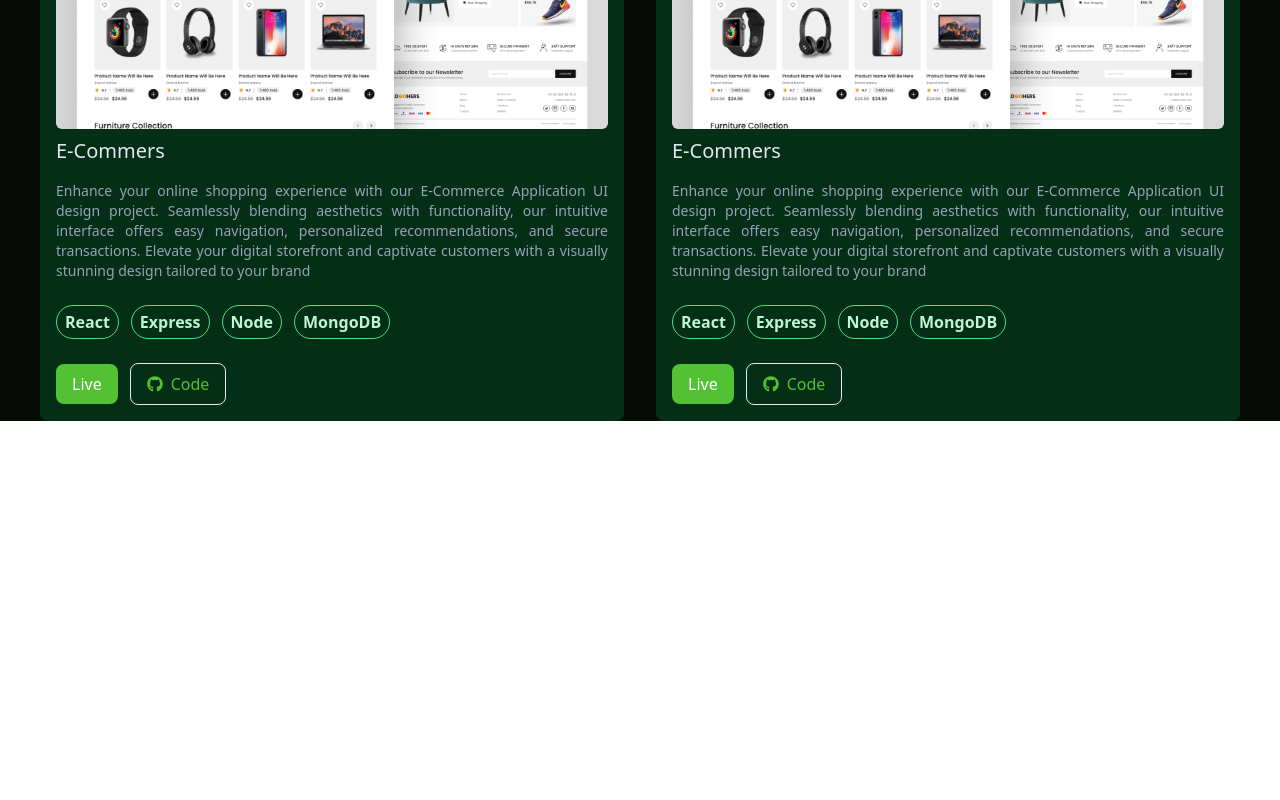
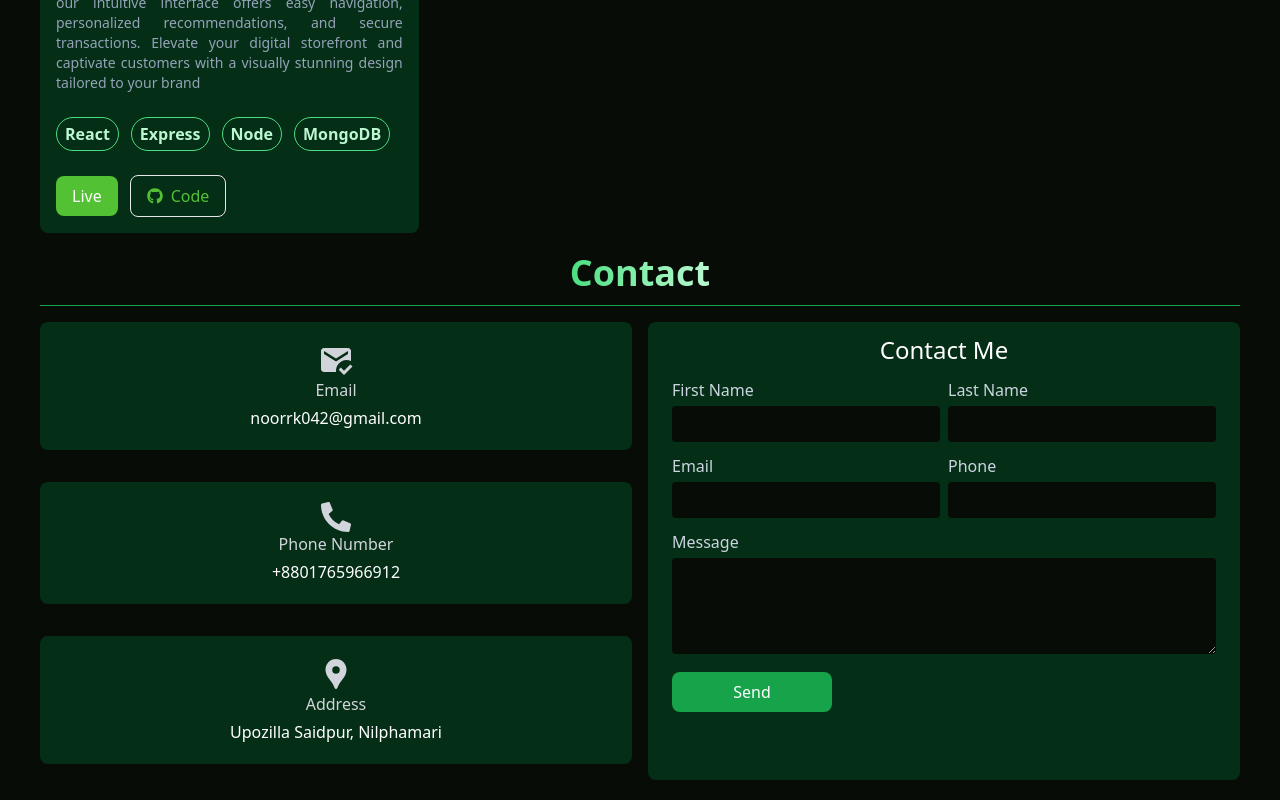
Before and after one commit to RashedujjamanNoor/portfolio, a React (Vite) app: page / in a window 1280 px wide. Shown: the part 2123-2923 px from the top of the page. Before the commit the page ends 2544 px from the top, so only its background shows below. Built offline with nearby package versions, Linux system fonts and the light colour scheme.

Commit message:
create contact component

```diff
--- a/src/components/Contact.jsx
+++ b/src/components/Contact.jsx
@@ -1,7 +1,101 @@
 import React from "react";
+import { FaPhoneAlt } from "react-icons/fa";
+import { MdMarkEmailRead } from "react-icons/md";
+import { MdLocationPin } from "react-icons/md";
 
 const Contact = () => {
-  return <div>Contact</div>;
+  return (
+    <div className="py-5 ">
+      <h1 className="font-bold text-center text-2xl mb-3  md:text-3xl lg:text-4xl 2xl:text-5xl">
+        <span className="text-transparent bg-clip-text bg-gradient-to-r from-green-400 via-green-300 to-green-200">
+          Contact
+        </span>
+      </h1>
+      <hr className="border-green-600" />
+
+      <div className="md:flex justify-between  ">
+        <div className="flex flex-col justify-center items-center w-full mr-4">
+          <div className="bg-green-950 flex flex-col justify-center items-center w-full my-4 py-5 px-4 font-medium gap-1 rounded-lg">
+            <p className="flex flex-col justify-center items-center text-gray-300">
+              <span>
+                <MdMarkEmailRead className="text-4xl" />
+              </span>
+              Email
+            </p>
+            <p>noorrk042@gmail.com</p>
+          </div>
+          <div className="bg-green-950 flex flex-col justify-center items-center w-full my-4 py-5 font-medium gap-1 rounded-lg">
+            <p className="flex flex-col justify-center items-center text-gray-300">
+              <span>
+                <FaPhoneAlt className="text-3xl" />
+              </span>
+              Phone Number
+            </p>
+            <p>+8801765966912</p>
+          </div>
+          <div className="bg-green-950 flex flex-col justify-center items-center w-full my-4 py-5 font-medium gap-1 rounded-lg px-4 text-center">
+            <p className="flex flex-col justify-center items-center text-gray-300">
+              <span>
+                <MdLocationPin className="text-4xl" />
+              </span>
+              Address
+            </p>
+            <p>Upozilla Saidpur, Nilphamari</p>
+          </div>
+        </div>
+        <div className="max-w- flex flex-col  items-center bg-green-950 rounded-lg mt-4 w-full">
+          <h1 className="my-3 text-2xl font-medium">Contact Me</h1>
+          <form className="px-6 w-full">
+            <div className="flex flex-col justify-center items-center gap-3 mb-3 text-slate-300 font-medium">
+              <div className="flex gap-2 w-full">
+                <div className="w-full">
+                  <p>First Name</p>
+                  <input
+                    type="text"
+                    className="w-full rounded mt-1 px-2 py-2 bg-primary text-sm font-medium"
+                  />
+                </div>
+                <div className="w-full">
+                  <p>Last Name</p>
+                  <input
+                    type="text"
+                    className="w-full rounded mt-1 px-2 py-2 bg-primary text-sm font-medium"
+                  />
+                </div>
+              </div>
+              <div className="flex gap-2 w-full ">
+                <div className="w-full">
+                  <p>Email</p>
+                  <input
+                    type="email"
+                    className="w-full rounded mt-1 px-2 py-2 bg-primary text-sm font-medium"
+                  />
+                </div>
+                <div className="w-full">
+                  <p>Phone</p>
+                  <input
+                    type="text"
+                    className="w-full rounded mt-1 px-2 py-2 bg-primary text-sm font-medium"
+                  />
+                </div>
+              </div>
+              <div className="w-full">
+                <p>Message</p>
+                <textarea
+                  name=""
+                  id=""
+                  className="w-full h-24 rounded mt-1 px-2 py-2 bg-primary text-sm font-medium"
+                ></textarea>
+              </div>
+            </div>
+            <button type="submit" className="btn bg-green-600 mb-4 w-40">
+              Send
+            </button>
+          </form>
+        </div>
+      </div>
+    </div>
+  );
 };
 
 export default Contact;
--- a/src/pages/Home.jsx
+++ b/src/pages/Home.jsx
@@ -2,6 +2,7 @@ import Header from "../components/Header";
 import About from "../components/About";
 import MySkills from "../components/MySkills";
 import Projects from "../components/Projects";
+import Contact from "../components/Contact";
 
 const Home = () => {
   return (
@@ -10,6 +11,7 @@ const Home = () => {
       <About />
       <MySkills />
       <Projects />
+      <Contact />
     </div>
   );
 };
--- a/tailwind.config.js
+++ b/tailwind.config.js
@@ -8,7 +8,7 @@ export default {
         btncolor: "#52c234",
       },
       gridTemplateColumns: {
-        auto: "repeat(auto-fill,minmax(380px,1fr))",
+        auto: "repeat(auto-fill,minmax(350px,1fr))",
       },
     },
   },
```
